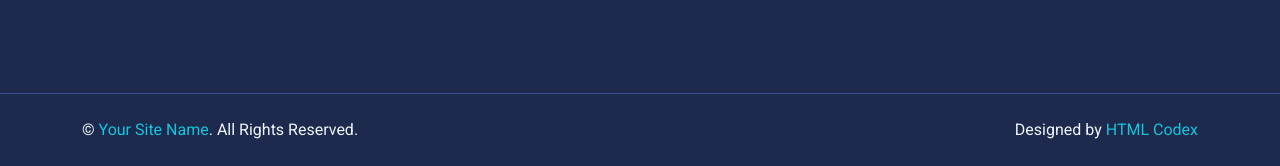
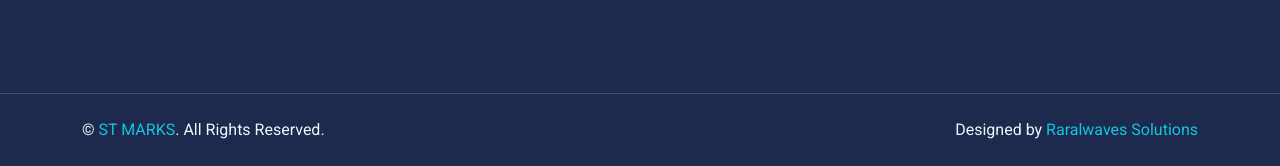
Before and after one commit to vanonshati/ST-MARKS, a plain HTML site: page detail.html in a window 1280 px wide. Shown: the part 2882-3048 px from the top of the page. Drawn offline with nearby package versions, Linux system fonts and the light colour scheme.

Commit message:
Update detail.html

```diff
--- a/detail.html
+++ b/detail.html
@@ -355,10 +355,10 @@
         <div class="container">
             <div class="row g-5">
                 <div class="col-md-6 text-center text-md-start">
-                    <p class="mb-md-0">&copy; <a class="text-primary" href="#">Your Site Name</a>. All Rights Reserved.</p>
+                    <p class="mb-md-0">&copy; <a class="text-primary" href="#">ST MARKS</a>. All Rights Reserved.</p>
                 </div>
                 <div class="col-md-6 text-center text-md-end">
-                    <p class="mb-0">Designed by <a class="text-primary" href="https://htmlcodex.com">HTML Codex</a></p>
+                    <p class="mb-0">Designed by <a class="text-primary" href="https://raralwavessolutions.co.ke/">Raralwaves Solutions</a></p>
                 </div>
             </div>
         </div>
```
